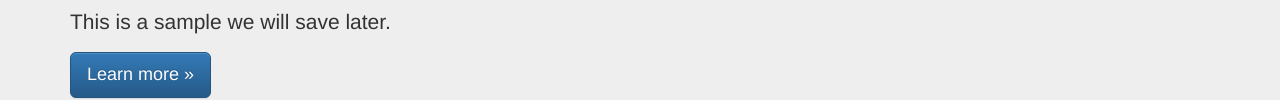
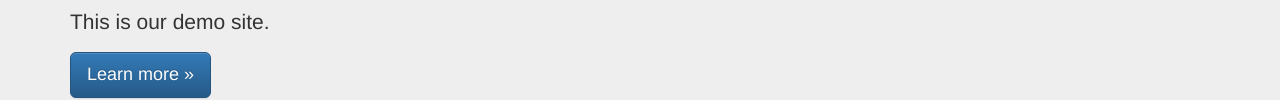
Before and after one commit to liqunlu2/gitdemo, a plain HTML site: page index.html in a window 1280 px wide. Shown: the part 190-290 px from the top of the page. Drawn offline with nearby package versions, Linux system fonts and the light colour scheme.

Commit message:
updated to do list and index file

```diff
--- a/index.html
+++ b/index.html
@@ -56,7 +56,7 @@
     <div class="jumbotron">
       <div class="container">
         <h1>Hello, user!</h1>
-        <p>This is a sample we will save later.</p>
+        <p>This is our demo site.</p>
         <p><a class="btn btn-primary btn-lg" href="#" role="button">Learn more &raquo;</a></p>
       </div>
     </div>
```
Also changed, not shown: todo.txt.
